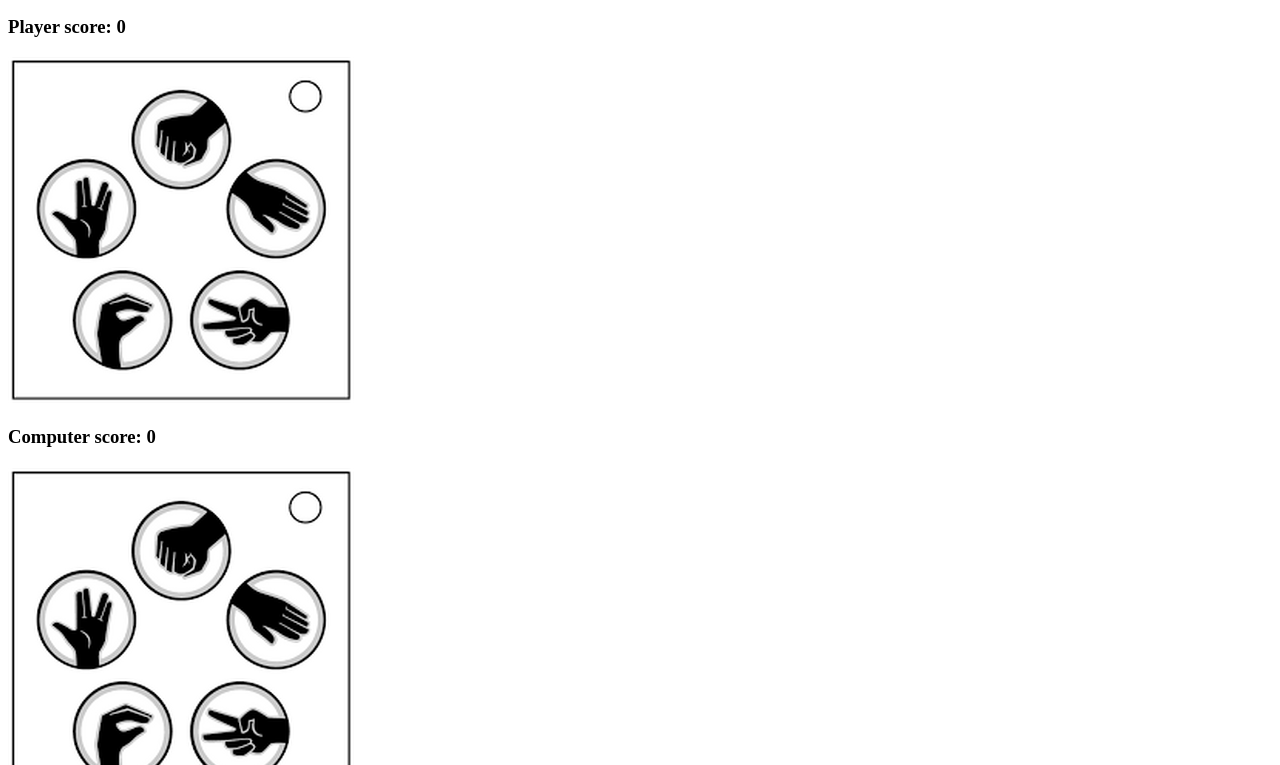
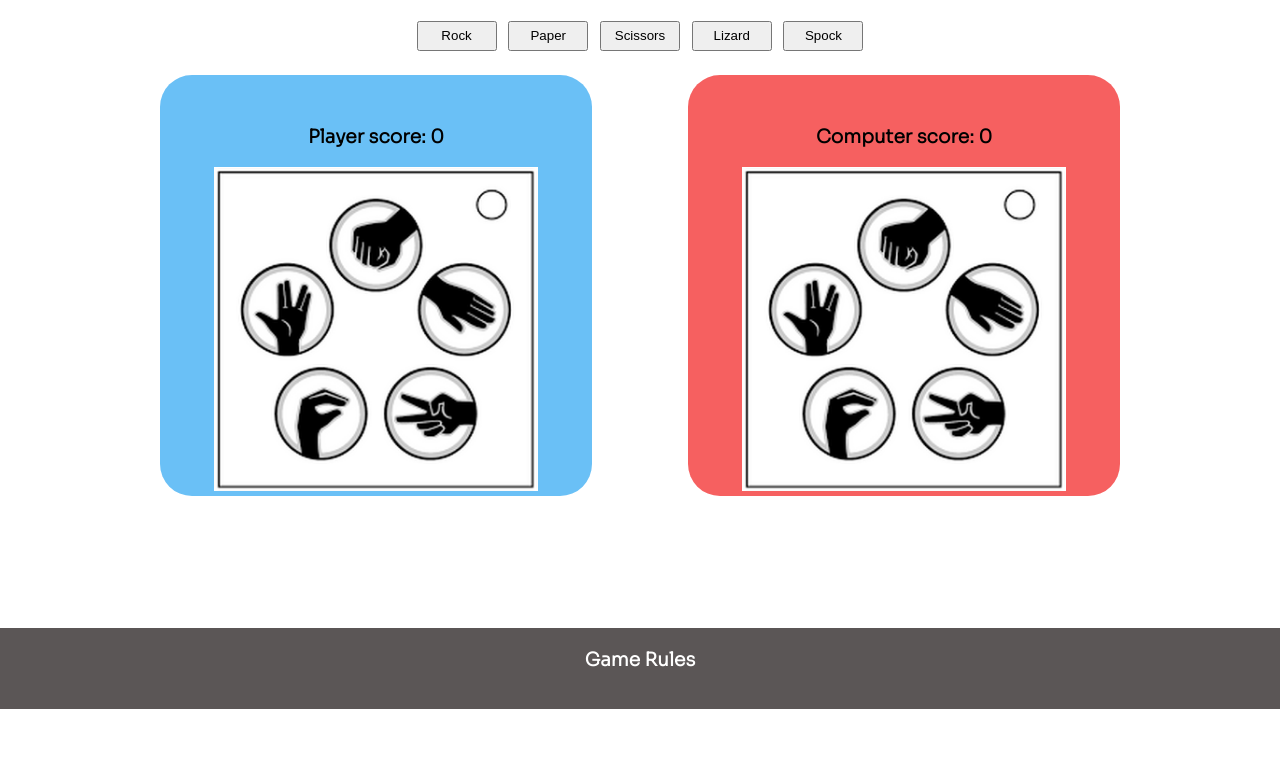
Before and after one commit to David-d-programmer/proj2, a plain HTML site: page index.html in a window 1280 px wide. Shown: the part 91-856 px from the top of the page. After the commit the page ends 800 px from the top, so only its background shows below. Drawn offline with Linux system fonts and the light colour scheme; a web font is replaced by a local one.

Commit message:
import fonts to the css

```diff
--- a/assets/css/style.css
+++ b/assets/css/style.css
@@ -0,0 +1,75 @@
+@import url('https://fonts.googleapis.com/css2?family=Hedvig+Letters+Sans&family=Sora:wght@300&display=swap');
+
+/* Main view */
+html {
+    min-height: 100%;
+    position: relative;
+}
+
+body {
+    font-family: 'Sora', sans-serif;
+    margin: 0;
+}
+
+/* header */
+header {
+    text-align: center;
+    height: 75px;
+    text-decoration: solid;
+}
+
+/* footer */
+footer {
+    position: absolute;
+    width: 100%;
+    left: 0;
+    bottom: 0;
+
+    min-height: 80px;
+    padding-top: 1px;
+    text-align: center;
+    color: white;
+    background-color: rgb(91, 86, 86);
+}
+
+/* Game Court */
+.game-court {
+    width: 75%;
+    margin-left: auto;
+    margin-right: auto;
+    text-align: center;
+    margin-top: 1%;
+
+}
+
+.control {
+    display: inline-block;
+    margin: 4px;
+    width: 80px;
+    height: 30px;
+}
+
+#messages {
+    height: 20px;
+}
+
+.player {
+    background-color: rgb(106, 192, 246);
+    float: left;
+    width: 45%;
+    border-radius: 2rem;
+    padding-top: 2rem;
+
+}
+
+#player-image {
+    width: 75%;
+}
+
+.computer {
+    background-color: rgb(246, 96, 96);
+    float: right;
+    width: 45%;
+    border-radius: 2rem;
+    padding-top: 2rem;
+}
--- a/index.html
+++ b/index.html
@@ -17,7 +17,7 @@
 
     <!--Main gaming activities-->
     <section class="game-court">
-      <div>
+      <div id = "buttons">
         <button aria-label="Rock" data-choice="0" class="control">Rock</button>
         <button aria-label="Paper" data-choice="1" class="control">
           Paper
```
